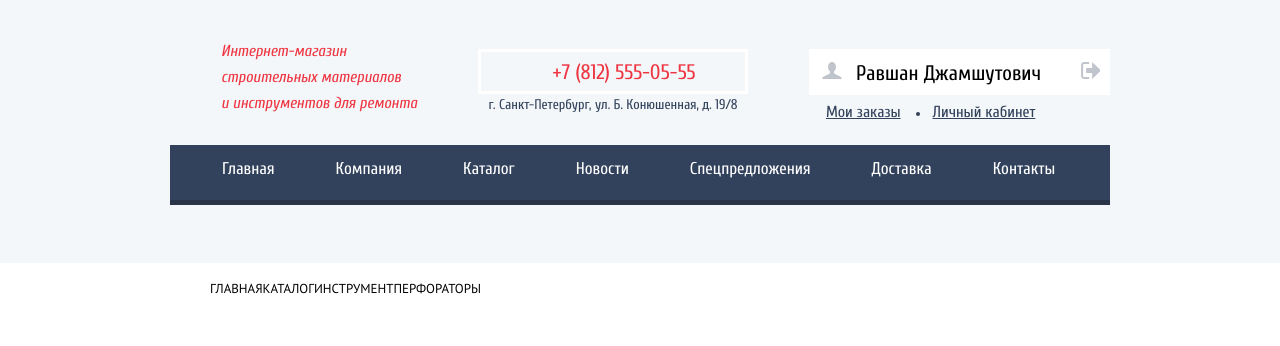
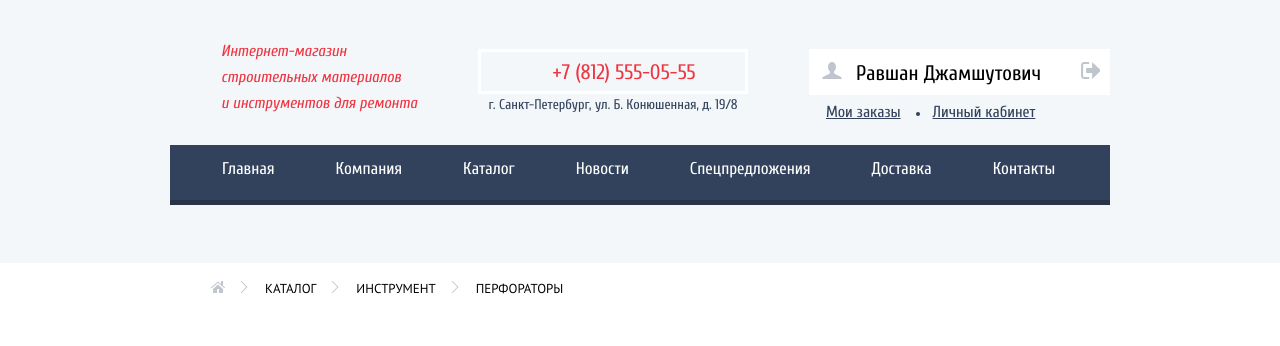
Before and after one commit to Manul228/1123415-technomart-26, a plain HTML site: page catalog.html in a window 1280 px wide. Shown: the part 57-403 px from the top of the page. Drawn offline with Linux system fonts and the light colour scheme.

Commit message:
хлебные крожге

```diff
--- a/catalog.html
+++ b/catalog.html
@@ -75,10 +75,24 @@
     <main>
       <div class="container">
         <ul class="breadcrumbs">
-          <li><a href="index.html">Главная</a></li>
-          <li><a href="#">Каталог</a></li>
-          <li><a href="#">Инструмент</a></li>
-          <li><a href="#">Перфораторы</a></li>
+
+          <li class="breadcrumbs-item">
+            <a href="index.html">
+              <svg class="home-icon" xmlns="http://www.w3.org/2000/svg" width="15" height="12">
+            <g fill="#C1C6CE">
+              <path d="M3 8v4h4V8h2v4h4V8L8 3.516z"></path>
+              <path
+                d="M14.831 6.365L13 4.751V0h-2v2.987L8.332.635c-.02-.017-.043-.023-.064-.037a.465.465 0 0 0-.08-.047.551.551 0 0 0-.095-.024C8.062.521 8.032.515 8 .515c-.031 0-.061.006-.092.012a.46.46 0 0 0-.095.025c-.028.011-.053.029-.08.046-.021.014-.045.02-.064.037l-6.498 5.73a.501.501 0 0 0 .33.875.497.497 0 0 0 .331-.125L8 1.677l6.169 5.438a.501.501 0 0 0 .662-.75z">
+              </path>
+            </g>
+              </svg>
+              <span class="visually-hidden">Главная</span>
+            </a>
+          </li>
+
+          <li class="breadcrumbs-item"><a href="#">Каталог</a></li>
+          <li class="breadcrumbs-item"><a href="#">Инструмент</a></li>
+          <li class="breadcrumbs-item"><a href="#">Перфораторы</a></li>
         </ul>
 
         <div class="page-title-wrap">
--- a/css/style.css
+++ b/css/style.css
@@ -538,6 +538,25 @@ input[type='radio'].visually-hidden {
 .search-line:focus+.icon-search {
   fill: #ee3643;
   opacity: 1;
+}
+
+.breadcrumbs-item {
+  position: relative;
+  padding-right: 40px;
+}
+
+.breadcrumbs-item:last-child {
+  padding-right: 0;
+}
+
+.breadcrumbs-item:not(:last-child)::after {
+  position: absolute;
+  top: 2px;
+  right: 17px;
+  width: 8px;
+  height: 12px;
+  content: '';
+  background: url('../img/svg/icon-right-small.svg') no-repeat 0 0;
 }
 
 .offers-cards {
```
